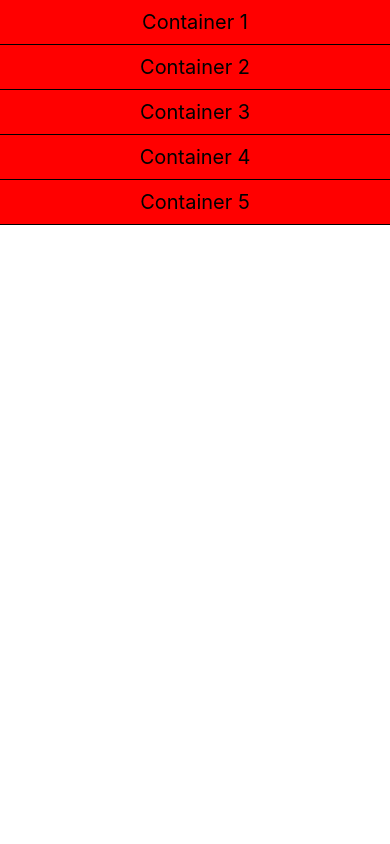
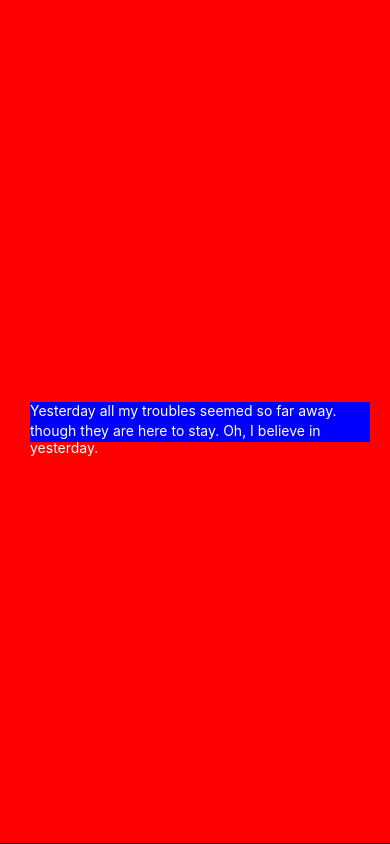
Before and after one commit to nborisic/RN_playgorund, a React Native app: screen / in a window 390 px wide. Built offline with nearby package versions, Linux system fonts and the light colour scheme.

Commit message:
aditional changes

```diff
--- a/App.js
+++ b/App.js
@@ -7,6 +7,9 @@ import {
   ScrollView,
 } from 'react-native';
 import { Colors, FontsSizes } from './resources';
+import TextAnimated from './TextAnimated.js';
+
+const dummyText = 'Yesterday all my troubles seemed so far away. Now it looks as though they are here to stay. Oh, I believe in yesterday.';
 
 const NUMEBER_OF_ELEMENTS = 5;
 const {
@@ -63,12 +66,9 @@ export default class App extends Component {
 
   render() {
     return (
-      <ScrollView
-        ref={ comp => { this.myScroll = comp; } }
-        onScrollEndDrag={ this.handleScroll }
-      >
-        {this.renderComponents()}
-      </ScrollView>
+      <View style={ styles.container }>
+        <TextAnimated text={ dummyText } duration={ 3000 } />
+      </View>
     );
   }
 }
--- /dev/null
+++ b/Line.js
@@ -0,0 +1,97 @@
+import React, { Component } from 'react';
+import {
+  StyleSheet,
+  Text,
+  Animated,
+} from 'react-native';
+import PropTypes from 'prop-types';
+import { Colors, FontsSizes } from './resources';
+
+export default class Line extends Component {
+  constructor() {
+    super();
+
+    this.state = {
+      randomSentenceArray: null,
+      stop: false,
+      widthAnimation: new Animated.Value(0),
+    };
+  }
+  componentDidMount() {
+    Animated.timing(
+      this.state.widthAnimation,
+      {
+        toValue: 350,
+        duration: this.props.duration,
+      }
+    ).start();
+    this.makeWord();
+  }
+
+  makeWord() {
+    const { duration } = this.props;
+    const pool = 'abcdefghijklmnopqrstuvwxyz';
+    const spinningRandom = setInterval(() => {
+      const randomSentenceArray = [];
+      const sentenceArray = this.props.line.split(' ');
+      sentenceArray.map(word => {
+        let randomWord = '';
+        for (let i = 0; i < word.length; i++) {
+          let singleLetter = pool.charAt(Math.floor(Math.random() * pool.length));
+          singleLetter = word.charAt(i) === word.charAt(i).toUpperCase() ? singleLetter.toUpperCase() : singleLetter;
+          randomWord += singleLetter;
+        }
+        randomSentenceArray.push(randomWord);
+        return true;
+      });
+      this.setState({
+        randomSentenceArray,
+      });
+    }, duration / 20);
+    setTimeout(() => {
+      clearInterval(spinningRandom);
+      this.setState({
+        stop: true,
+      });
+    }, duration);
+  }
+
+  renderRandomWords() {
+    const { randomSentenceArray } = this.state;
+    return randomSentenceArray ? randomSentenceArray.map((item, index) => {
+      return (
+        <Text style={ styles.text } key={ index }>{ item } </Text>
+      );
+    }) : null;
+  }
+
+  render() {
+    const { line } = this.props;
+    const { stop, widthAnimation } = this.state;
+    return (
+      <Animated.View
+        style={{ width: widthAnimation, paddingLeft: 10, flexDirection: 'column' } } // eslint-disable-line
+      >
+        { stop ? <Text style={ styles.text }>{ line }</Text> : this.renderRandomWords() }
+      </Animated.View>
+    );
+  }
+}
+
+Line.propTypes = {
+  line: PropTypes.string,
+  duration: PropTypes.number,
+};
+
+const styles = StyleSheet.create({
+  text: {
+    color: Colors.white,
+    backgroundColor: 'blue',
+    height: FontsSizes.medium,
+  },
+  lineStyle: {
+    flexDirection: 'row',
+    paddingLeft: 10,
+    paddingRight: 10,
+  },
+});
--- a/TextAnimated.js
+++ b/TextAnimated.js
@@ -3,53 +3,105 @@ import {
   StyleSheet,
   Text,
   View,
-  Dimensions
+  Dimensions,
 } from 'react-native';
+import PropTypes from 'prop-types';
+import Line from './Line';
 
-export default class TextAnimated extends Component<{}> {
+const wordsWidthArray = [];
 
-  state = {
-    screenWidth: Dimensions.get('window').width
+export default class TextAnimated extends Component {
+  constructor() {
+    super();
+    this.state = {
+      screenWidth: Dimensions.get('window').width,
+      lines: null,
+    };
+    setTimeout(() => {
+      this.getLineByLine();
+    }, 1000);
   }
 
-  componentWillMount() {
-    console.log('screen', this.state.screenWidth);
+  getLineByLine() {
+    const { screenWidth } = this.state;
+    const sortedArray = wordsWidthArray.sort((a, b) => {
+      return a.index - b.index;
+    });
+    let sum = 0;
+    const array = [];
+    let subArray = [];
+    for (let i = 0; i < sortedArray.length; i++) {
+      sum += sortedArray[i].width;
+      if (sum > screenWidth - 10) {
+        array.push(subArray);
+        subArray = [sortedArray[i]];
+        sum = sortedArray[i].width;
+      } else {
+        subArray.push(sortedArray[i]);
+      }
+    }
+    if (subArray.length > 0) {
+      array.push(subArray);
+    }
+
+    const linesAsArray = array.map(oneOfArrays => {
+      return oneOfArrays.map(item => item.word);
+    });
+
+    const lines = linesAsArray.map(item => item.join(' '));
+
+    this.setState({ lines });
   }
 
-  handleOnLayout(event) {
-    console.log(event.nativeEvent.layout);
-    console.log(123123);
+  handleOnLayout(event, word, index) {
+    wordsWidthArray.push({
+      word,
+      index,
+      width: event.nativeEvent.layout.width,
+    });
   }
 
   renderTextAsArray(text) {
     return text.split(' ').map((word, index) => { //eslint-disable-line
       return (
-        <Text onLayout={() => console.log('123')} key={index}>{ word } </Text>
+        <Text style={ styles.text } onLayout={ (event) => this.handleOnLayout(event, word, index) } key={ index }>{ word } </Text>
+      );
+    });
+  }
+
+  renderLines() {
+    const { duration } = this.props;
+    const { lines } = this.state;
+    return lines.map((item, index) => {
+      return (
+        <Line line={ item } key={ index } duration={ duration } />
       );
     });
   }
 
   render() {
+    const { text } = this.props;
+    const { lines } = this.state;
     return (
-      <View style={styles.container}>
-        <Text style={styles.welcome}>
-          { this.renderTextAsArray(this.props.text) }
-        </Text>
+      <View style={ styles.container }>
+        { this.renderTextAsArray(text) }
+        { lines ? this.renderLines() : null }
       </View>
     );
   }
 }
 
+TextAnimated.propTypes = {
+  text: PropTypes.string,
+  duration: PropTypes.number,
+};
+
 const styles = StyleSheet.create({
   container: {
-    flex: 1,
     justifyContent: 'center',
-    alignItems: 'center',
-    backgroundColor: '#F5FCFF',
   },
-  welcome: {
-    fontSize: 20,
-    textAlign: 'center',
-    margin: 10,
+  text: {
+    position: 'absolute',
+    top: -9999,
   },
 });
--- a/package.json
+++ b/package.json
@@ -7,6 +7,7 @@
     "test": "jest"
   },
   "dependencies": {
+    "prop-types": "^15.6.0",
     "react": "16.0.0",
     "react-native": "0.51.0"
   },
--- a/resources/colors.js
+++ b/resources/colors.js
@@ -1,6 +1,7 @@
 const Colors = {
   red: '#ff0000',
   black: '#000000',
+  white: '#ffffff',
 };
 
 export { Colors };
```
